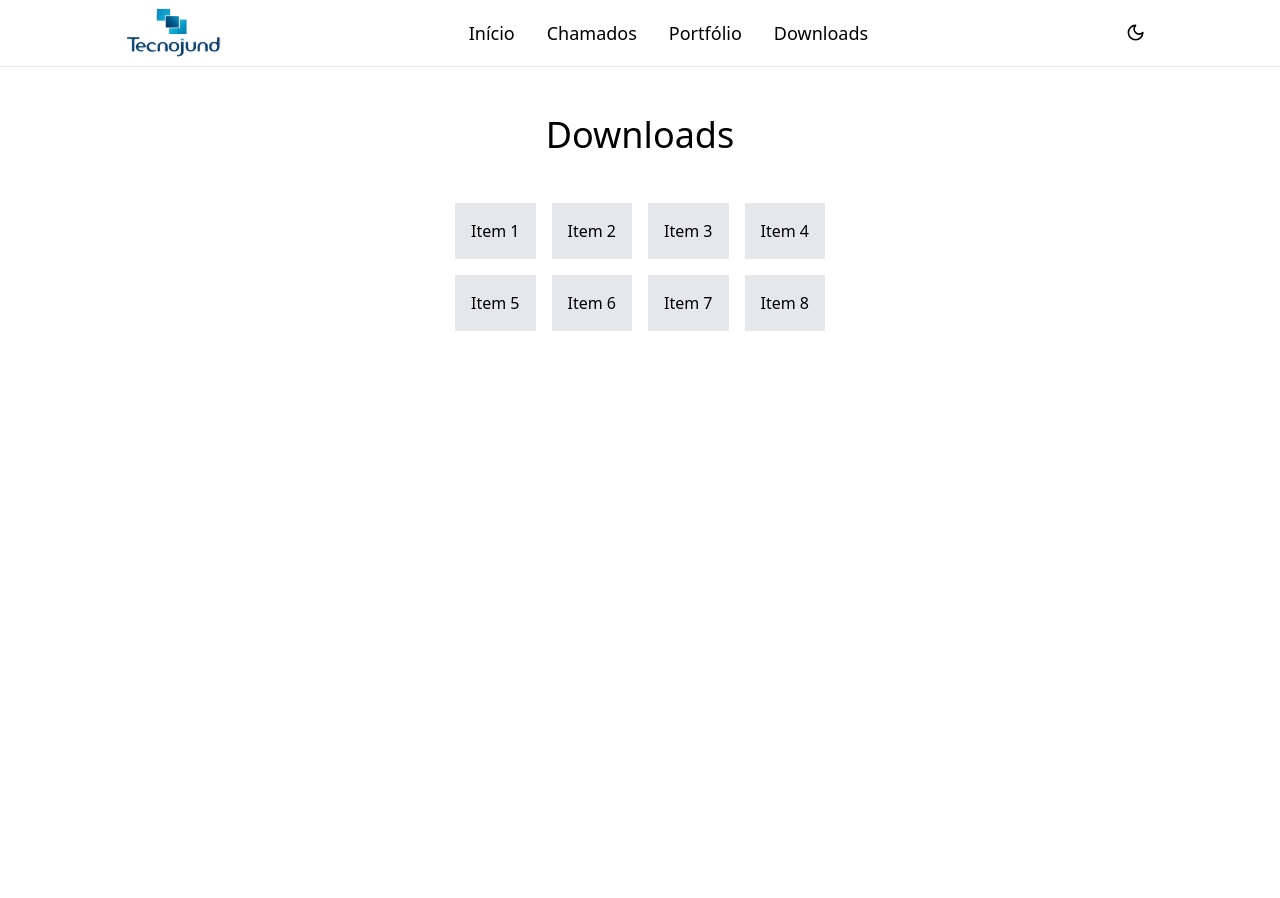
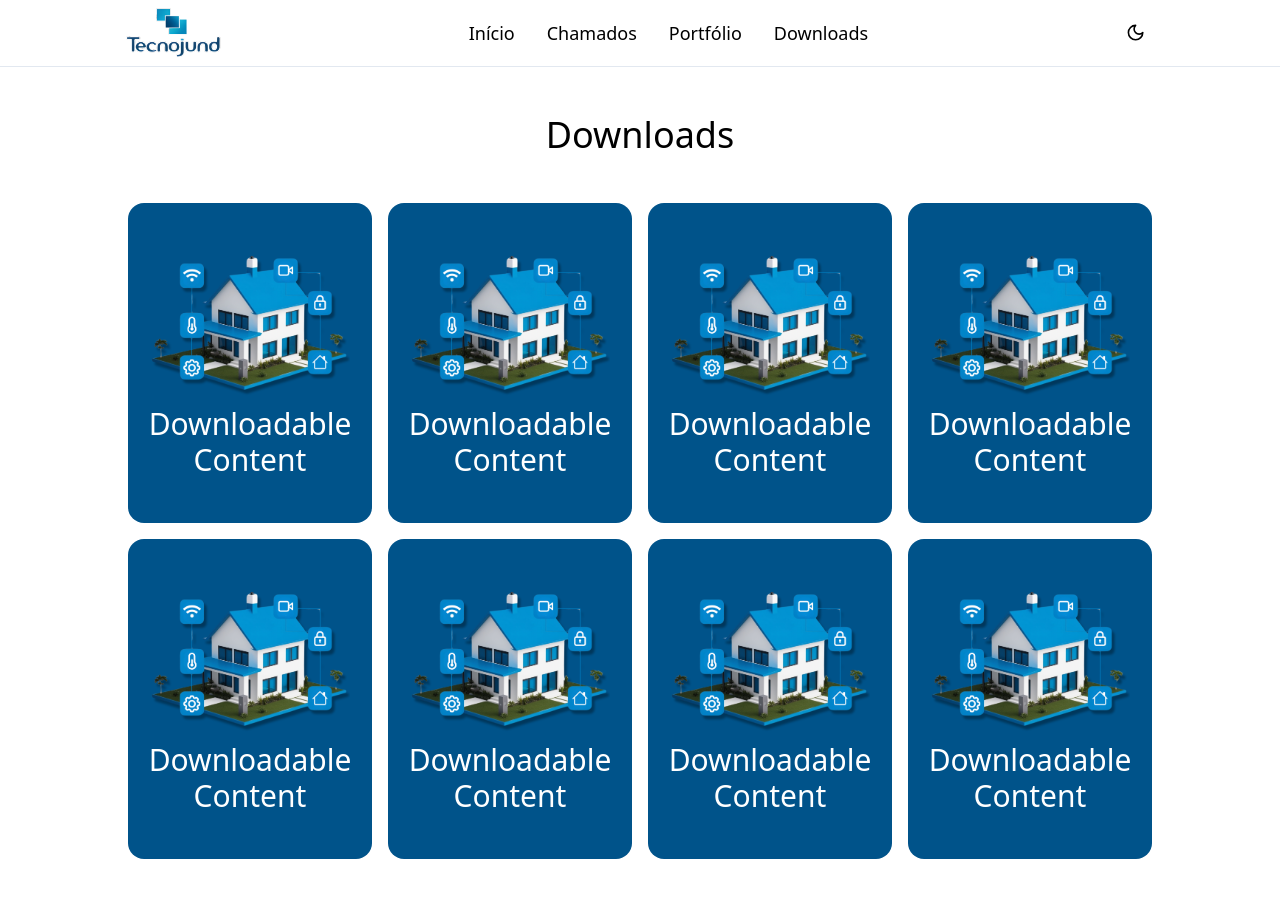
Before and after one commit to giovannivicentin/tecnojund, a Next.js app: page /downloads in a window 1280 px wide. Shown: the top 898 px of the page. Built offline with nearby package versions, Linux system fonts and the light colour scheme; what tailwindcss-animated would draw is missing.

Commit message:
feat: Update Downloads page layout and component structure

```diff
--- a/src/app/downloads/page.tsx
+++ b/src/app/downloads/page.tsx
@@ -1,16 +1,60 @@
+import { DownloadsItem } from '@/components/downloadsItem'
+
 export default function Downloads() {
   return (
-    <div className="bg-background h-dvh flex flex-col mt-12 gap-12 items-center">
-      <h1 className="font-medium text-4xl">Downloads</h1>
-      <div className="grid grid-cols-2 md:grid-cols-4 gap-4">
-        <div className="bg-gray-200 p-4">Item 1</div>
-        <div className="bg-gray-200 p-4">Item 2</div>
-        <div className="bg-gray-200 p-4">Item 3</div>
-        <div className="bg-gray-200 p-4">Item 4</div>
-        <div className="bg-gray-200 p-4">Item 5</div>
-        <div className="bg-gray-200 p-4">Item 6</div>
-        <div className="bg-gray-200 p-4">Item 7</div>
-        <div className="bg-gray-200 p-4">Item 8</div>
+    <div className="bg-background h-dvh flex justify-center items-start">
+      <div className="flex flex-col justify-center items-center gap-12 mt-12 w-full px-4">
+        <h1 className="font-medium text-4xl text-center">Downloads</h1>
+        <div className="grid grid-cols-2 md:grid-cols-4 gap-4 w-full max-w-lg md:max-w-5xl mb-24">
+          <DownloadsItem
+            href="/link-to-download"
+            name="Downloadable Content"
+            imageSrc="/home-house.png"
+            imageAlt="Descriptive Alt Text"
+          />
+          <DownloadsItem
+            href="/link-to-download"
+            name="Downloadable Content"
+            imageSrc="/home-house.png"
+            imageAlt="Descriptive Alt Text"
+          />
+          <DownloadsItem
+            href="/link-to-download"
+            name="Downloadable Content"
+            imageSrc="/home-house.png"
+            imageAlt="Descriptive Alt Text"
+          />
+          <DownloadsItem
+            href="/link-to-download"
+            name="Downloadable Content"
+            imageSrc="/home-house.png"
+            imageAlt="Descriptive Alt Text"
+          />
+          <DownloadsItem
+            href="/link-to-download"
+            name="Downloadable Content"
+            imageSrc="/home-house.png"
+            imageAlt="Descriptive Alt Text"
+          />
+          <DownloadsItem
+            href="/link-to-download"
+            name="Downloadable Content"
+            imageSrc="/home-house.png"
+            imageAlt="Descriptive Alt Text"
+          />
+          <DownloadsItem
+            href="/link-to-download"
+            name="Downloadable Content"
+            imageSrc="/home-house.png"
+            imageAlt="Descriptive Alt Text"
+          />
+          <DownloadsItem
+            href="/link-to-download"
+            name="Downloadable Content"
+            imageSrc="/home-house.png"
+            imageAlt="Descriptive Alt Text"
+          />
+        </div>
       </div>
     </div>
   )
```
